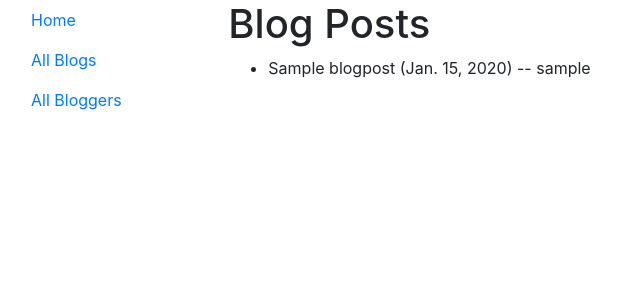
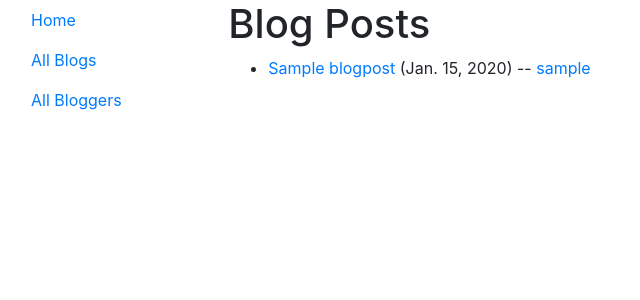
Before and after one commit to lafferjm/diyblog, a Django app: page /blog/blogs/ in a window 1280 px wide. Shown: the top 300 px of the page, without its empty margins (0-640 px from the left). Run offline with Django 3.2, Linux system fonts and the light colour scheme; tables that the repository leaves empty hold one stand-in row (values such as "Sample post"); some libraries are stand-ins or nearby versions.

Commit message:
added empty hyperlinks

```diff
--- a/blog/templates/base.html
+++ b/blog/templates/base.html
@@ -38,7 +38,7 @@
                                         <a class="page-link">Previous</a>
                                     </li>
                                 {% endif %}
-                                <li class="page-item">
+                                <li class="page-item disabled">
                                     <div class="page-link">{{ page_obj.number }} of {{ page_obj.paginator.num_pages }}</div>
                                 </li>
                                 {% if page_obj.has_next %}
--- a/blog/templates/blog/blogpost_list.html
+++ b/blog/templates/blog/blogpost_list.html
@@ -6,7 +6,7 @@
         <ul>
             {% for blogpost in blogpost_list %}
                 <li>
-                    {{ blogpost.name }} ({{ blogpost.post_date }}) -- {{ blogpost.author }}
+                    <a href="">{{ blogpost.name }}</a> ({{ blogpost.post_date }}) -- <a href="">{{ blogpost.author }}</a>
                 </li>
             {% endfor %}
         </ul>
```
